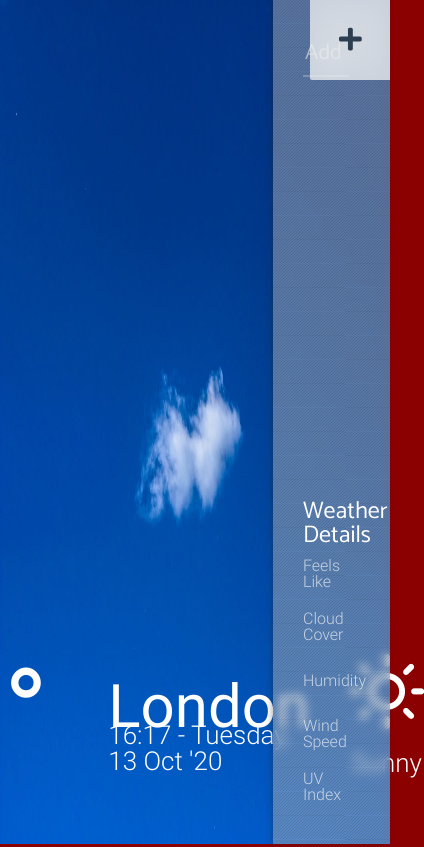
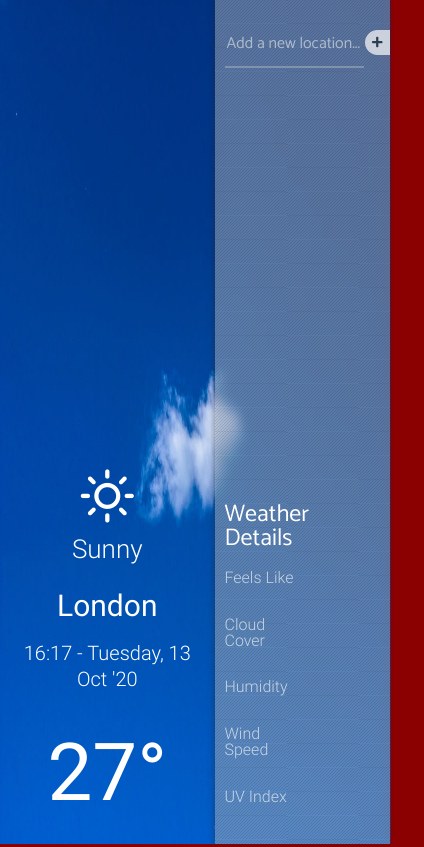
Before and after one commit to Rhelli/my.weather, a website built with webpack: page dist/index.html in a window 390 px wide. Shown: the whole page, 424 px wide, since content can reach past the window. Built offline with nearby package versions, Linux system fonts and the light colour scheme.

Commit message:
Made the entire project responsive:
 - Added media query breakpoint for 1024px, 769px and 568px
 - Page now wraps correctly for mobile

```diff
--- a/src/styles/styles.scss
+++ b/src/styles/styles.scss
@@ -82,14 +82,14 @@ p {
 .current-weather-component {
   display: flex;
   flex-flow: row nowrap;
-  justify-content: center;
+  justify-content: start;
   align-items: flex-end;
   height: 35%;
   width: 70%;
   position: absolute;
   bottom: 0;
   left: 0;
-  padding-bottom: 60px;
+  padding: 0 0 60px 60px;
   z-index: 2;
 
   .current-temp-container {
@@ -99,7 +99,6 @@ p {
     height: 60%;
     width: auto;
     z-index: 2;
-    margin-right: 40px;
     padding: 20px;
 
     .current-temp {
@@ -367,3 +366,188 @@ p {
     }
   }
 }
+
+// MEDIA QUERIES ------------------------------------------------------------------//
+@media screen and (max-width: 1024px) {
+  .current-weather-component {
+    padding: 10px;
+    padding-top: none;
+
+    .current-temp-container {
+      align-items: center;
+      height: 40%;
+
+      .current-temp {
+        font-size: 100px;
+      }
+    }
+
+    .current-location-info-container {
+      height: 35%;
+      .current-location-container {
+        .current-location {
+          font-size: 40px;
+        }
+      }
+    }
+
+    .current-forecast {
+      height: 40%;
+
+      .current-forecast-icon-container {
+        height: 60%;
+
+        .current-forecast-icon {
+          font-size: 48px;
+        }
+      }
+
+      .current-forecast-text-container {
+        height: 40%;
+      }
+    }
+  }
+}
+
+@media screen and (max-width: 769px) {
+  .current-weather-component {
+    width: 45%;
+    height: 45%;
+    flex-flow: column-reverse nowrap;
+    align-items: start;
+    justify-content: flex-start;
+    left: 0;
+    bottom: 0;
+    padding: 0 0 0 20px;
+
+    .current-temp-container {
+      align-items: center;
+      height: 40%;
+      padding: 0;
+
+      .current-temp {
+        font-size: 80px;
+      }
+    }
+
+    .current-location-info-container {
+      height: 40%;
+      margin-top: 20px;
+      width: 60%;
+
+      .current-location-container {
+        .current-location {
+          font-size: 30px;
+        }
+      }
+
+      .current-datetime-container {
+        .current-datetime {
+          font-size: 20px;
+        }
+      }
+    }
+
+    .current-forecast {
+      height: 30%;
+      margin-left: 0;
+
+      .current-forecast-icon-container {
+        height: 60%;
+
+        .current-forecast-icon {
+          font-size: 48px;
+        }
+      }
+
+      .current-forecast-text-container {
+        height: 40%;
+      }
+    }
+  }
+
+  .sidebar {
+    padding: 20px 10px;
+    width: 35%;
+
+    .location-component {
+      .new-location-input-container {
+        .new-location-form {
+          .new-location-submit {
+            top: 20px;
+            height: 40px;
+            width: 40px;
+
+            p {
+              font-size: 20px;
+            }
+          }
+
+          .new-location-input {
+            font-size: 20px;
+
+            &::placeholder {
+              font-size: 18px;
+            }
+          }
+        }
+      }
+    }
+  }
+}
+
+@media screen and (max-width: 568px) {
+  .current-weather-component {
+    width: 55%;
+    max-height: 50%;
+    padding-right: 20px;
+
+    .current-temp-container,
+    .current-location-info-container,
+    .current-forecast {
+      text-align: center;
+      width: 100%;
+      justify-content: center;
+    }
+
+    .current-location-info-container {
+      height: 35%;
+      margin-top: 0;
+      h3 {
+        width: 100%;
+      }
+    }
+  }
+
+  .sidebar {
+    padding: 20px 10px;
+    width: 45%;
+
+    .location-component {
+      .new-location-input-container {
+        .new-location-form {
+          .new-location-submit {
+            top: 30px;
+            height: 25px;
+            width: 25px;
+            border-top-left-radius: 50%;
+            border-bottom-left-radius: 50%;
+
+            p {
+              font-size: 12px;
+            }
+          }
+
+          .new-location-input {
+            font-size: 16px;
+            width: 90%;
+
+            &::placeholder {
+              font-size: 16px;
+            }
+          }
+        }
+      }
+    }
+  }
+}
```
